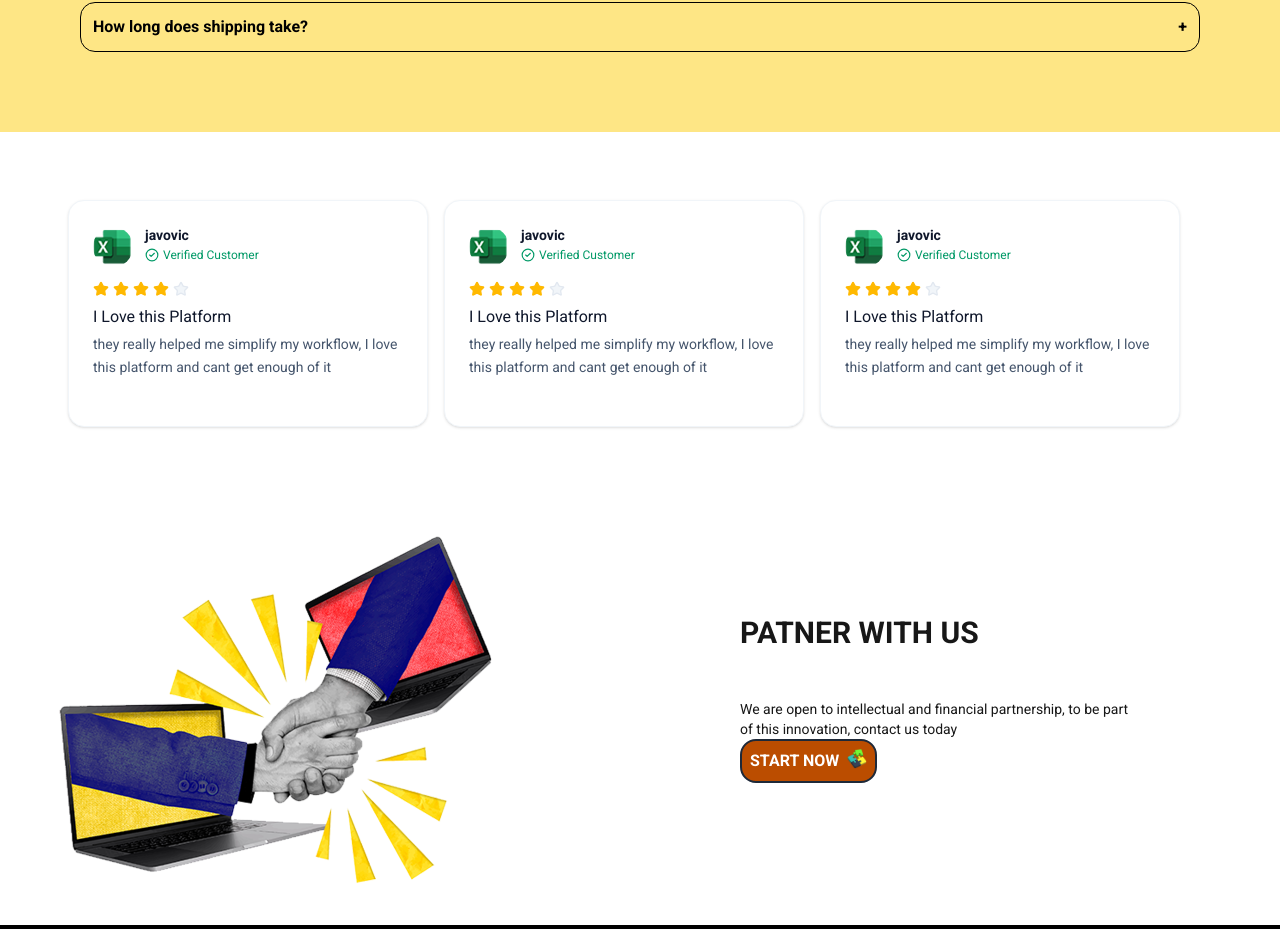
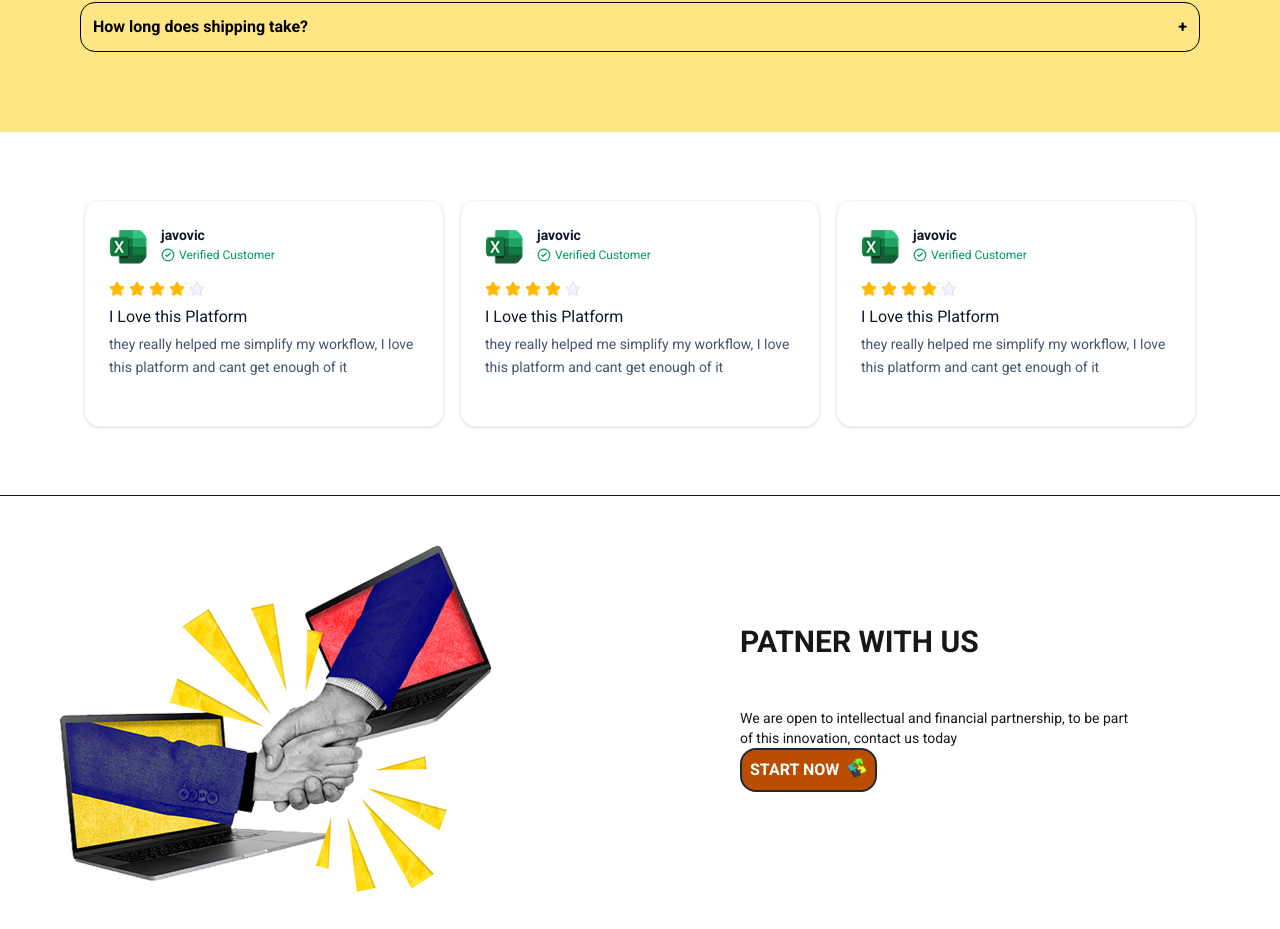
Before and after one commit to ayoajetunmobi/aidocumentfrontendtest, a Next.js app: page / in a window 1280 px wide. Shown: the part 3158-4087 px from the top of the page. Built offline with nearby package versions, Linux system fonts and the light colour scheme; a web font is replaced by a local one.

Commit message:
Update layout of review cards in homepage

```diff
--- a/app/homepage.tsx
+++ b/app/homepage.tsx
@@ -349,7 +349,7 @@ export function HOMEPAGE(){
                     </div>
                 </div>
             </div>
-            <div className="p-15 block md:flex overflow-x-auto">
+            <div className="p-15 block md:flex justify-center md:overflow-x-auto border-b mb-2">
                 <ReviewCard review={rev} />
                 <ReviewCard review={rev} />
                 <ReviewCard review={rev} />
```
